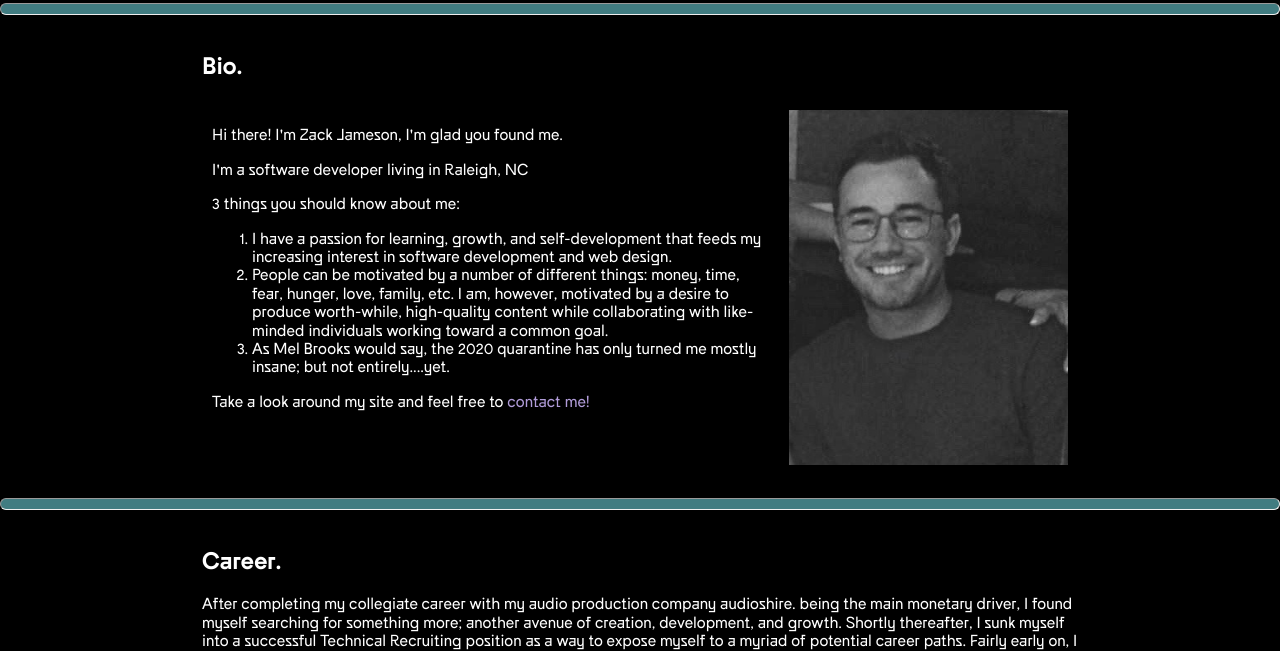
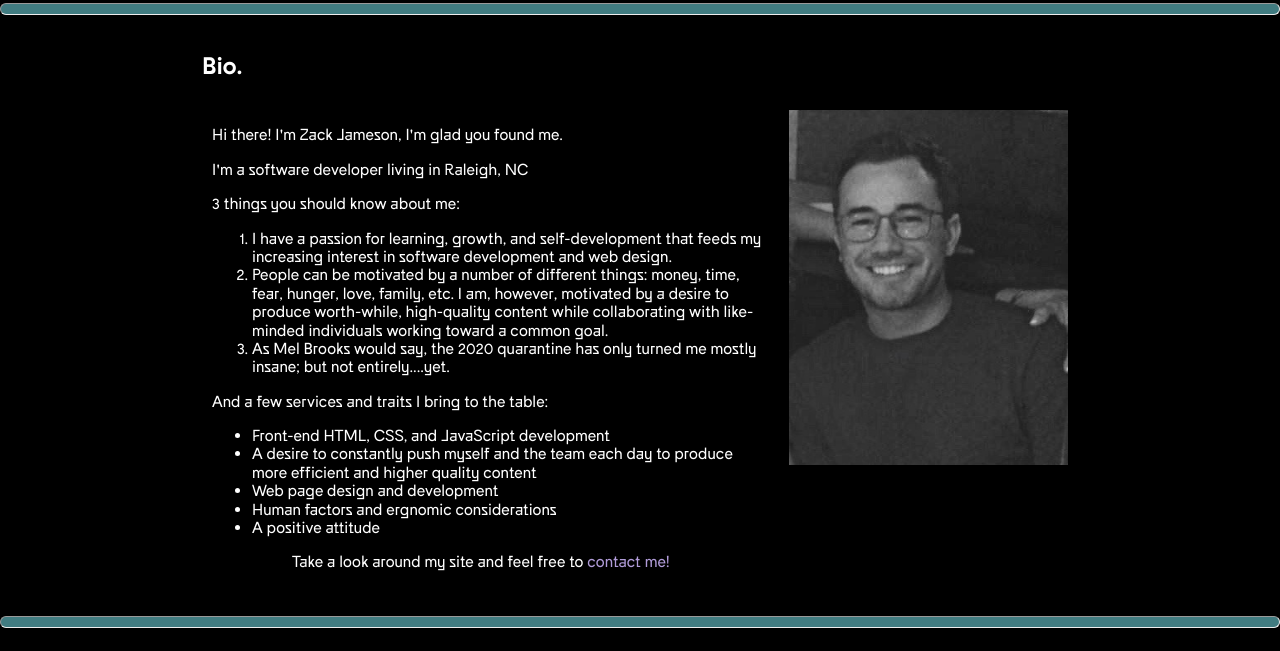
Before and after one commit to zacharyjameson/zmjportfolio, a plain HTML site: page index.html in a window 1280 px wide. Shown: the part 105-756 px from the top of the page. Drawn offline with nearby package versions, Linux system fonts and the light colour scheme.

Commit message:
Bio. update
adding in a list of services offered/intend to offer

```diff
--- a/index.html
+++ b/index.html
@@ -39,6 +39,14 @@
 						<li>People can be motivated by a number of different things: money, time, fear, hunger, love, family, etc. I am, however, motivated by a desire to produce worth-while, high-quality content while collaborating with like-minded individuals working toward a common goal.</li>
 						<li>As Mel Brooks would say, the 2020 quarantine has only turned me mostly insane; but not entirely....yet.</li>
 					</ol>
+					<p>And a few services and traits I bring to the table:</p>
+						<ul>
+							<li>Front-end HTML, CSS, and JavaScript development</li>
+							<li>A desire to constantly push myself and the team each day to produce more efficient and higher quality content</li>
+							<li>Web page design and development</li>
+							<li>Human factors and ergnomic considerations</li>
+							<li>A positive attitude</li>
+						<ul>
           <p>Take a look around my site and feel free to <a href="contactme">contact me!</a>
           </div>
           <div class="item">
```
